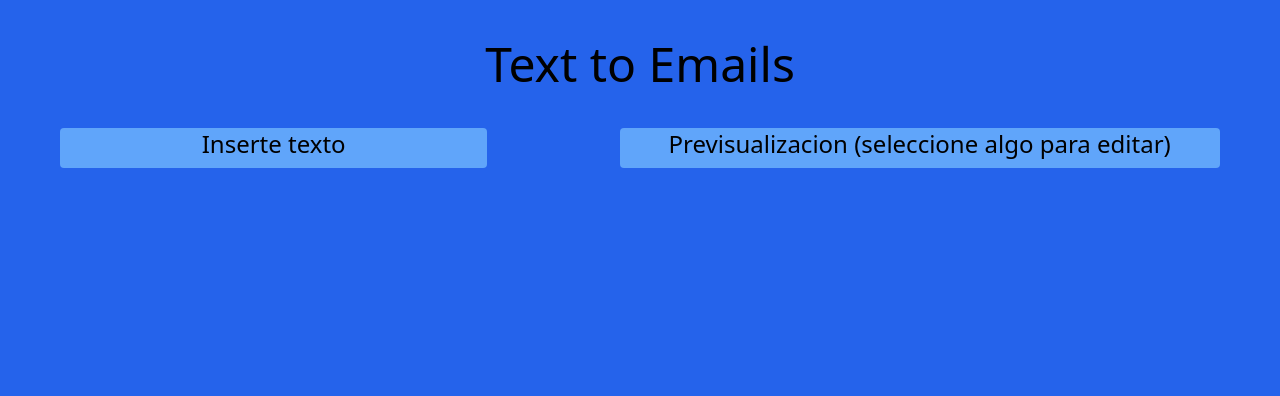
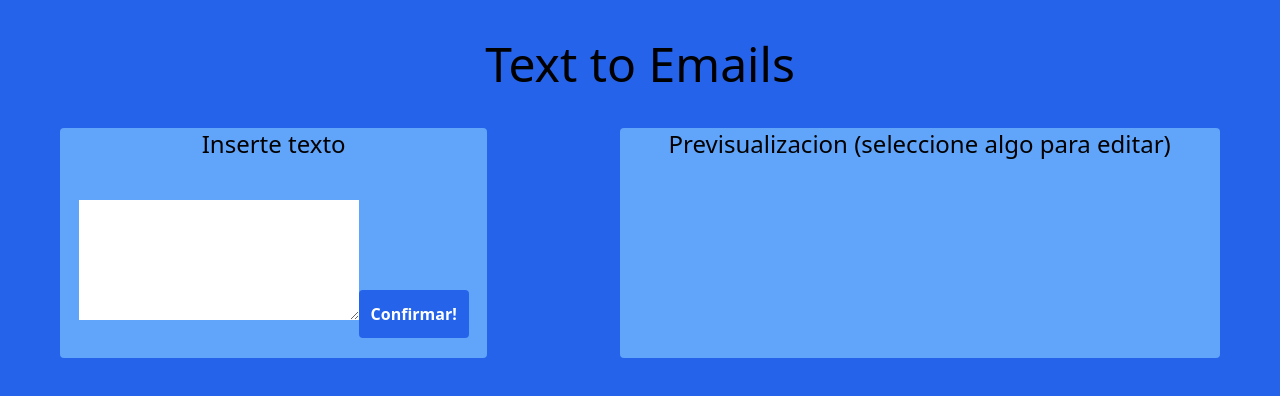
Before and after one commit to guskpo20/emails, a React (Vite) app in the folder emails/: page / in a window 1280 px wide. Shown: the top 396 px of the page. Built offline with nearby package versions, Linux system fonts and the light colour scheme.

Commit message:
Form component creado

```diff
--- a/emails/src/App.tsx
+++ b/emails/src/App.tsx
@@ -1,15 +1,24 @@
 import { useState } from 'react'
+import Form  from "./components/Form"
+
+
+type itemType = {
+  content: string;
+};
+
 
 function App() {
+  const [item, setItem] = useState<itemType>({content: ""});
 
   return (
     <div className='text-center bg-blue-600 h-screen w-screen'>
       <h3 className='text-5xl bold pt-10 pb-10'>Text to Emails</h3>
       <div className='flex gap-3 justify-around flex-wrap'>
         <div className='w-1/3 min-h-10 bg-blue-400 h-auto rounded'>
-            <h4 className='text-2xl bold'>Inserte texto</h4>
+            <h4 className='text-2xl bold pb-10'>Inserte texto</h4>
+            <Form item={item} setItem={setItem} />
         </div>
-        <div className='max-w-1/3 min-h-10 bg-blue-400 rounded min-w-[600px] h-auto'>
+        <div className='pb-10 max-w-1/3 min-h-10 bg-blue-400 rounded min-w-[600px] h-auto'>
           <h4 className='text-2xl bold'>Previsualizacion (seleccione algo para editar)</h4>
         </div>
       </div>
--- /dev/null
+++ b/emails/src/components/Form.tsx
@@ -0,0 +1,25 @@
+type newItem = {
+    content: string;
+};
+
+function Form(props: {setItem: any, item: newItem}) {
+    const { item, setItem} = props
+
+    const handleSubmit = (e: any) =>{
+        e.preventDefault();
+        console.log("hola")
+        //setItem = .....
+    }
+  return (
+    <form onSubmit={handleSubmit} className="flex-col justify-center">
+      <textarea
+        value={item.content}
+        onChange={setItem}
+        rows={5}
+        className="w-auto px-10" />
+        <button className="bg-blue-600 my-5 py-3 px-3 rounded text-white font-bold hover:bg-blue-500">Confirmar!</button>
+    </form>
+  )
+}
+
+export default Form
```
